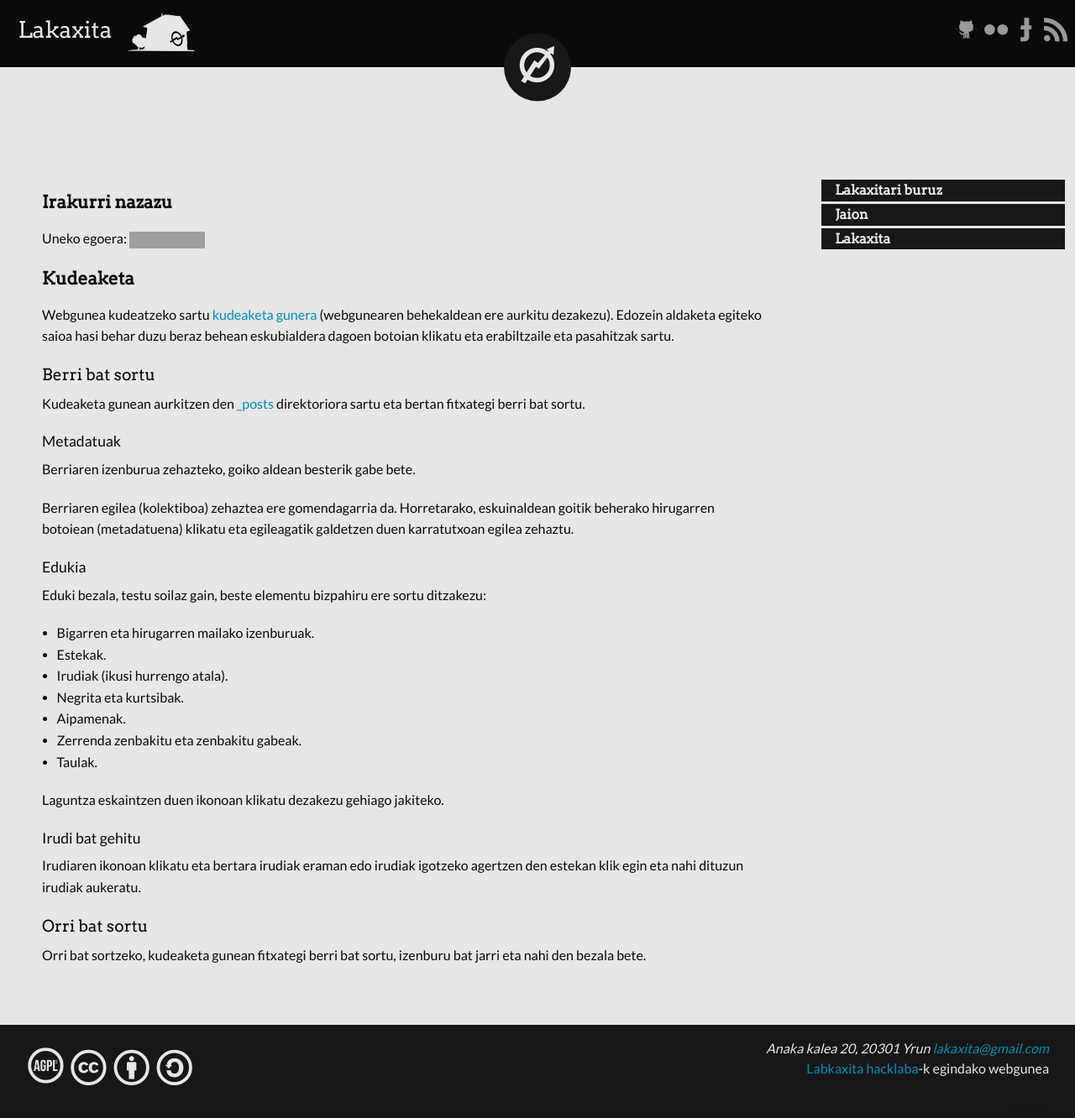
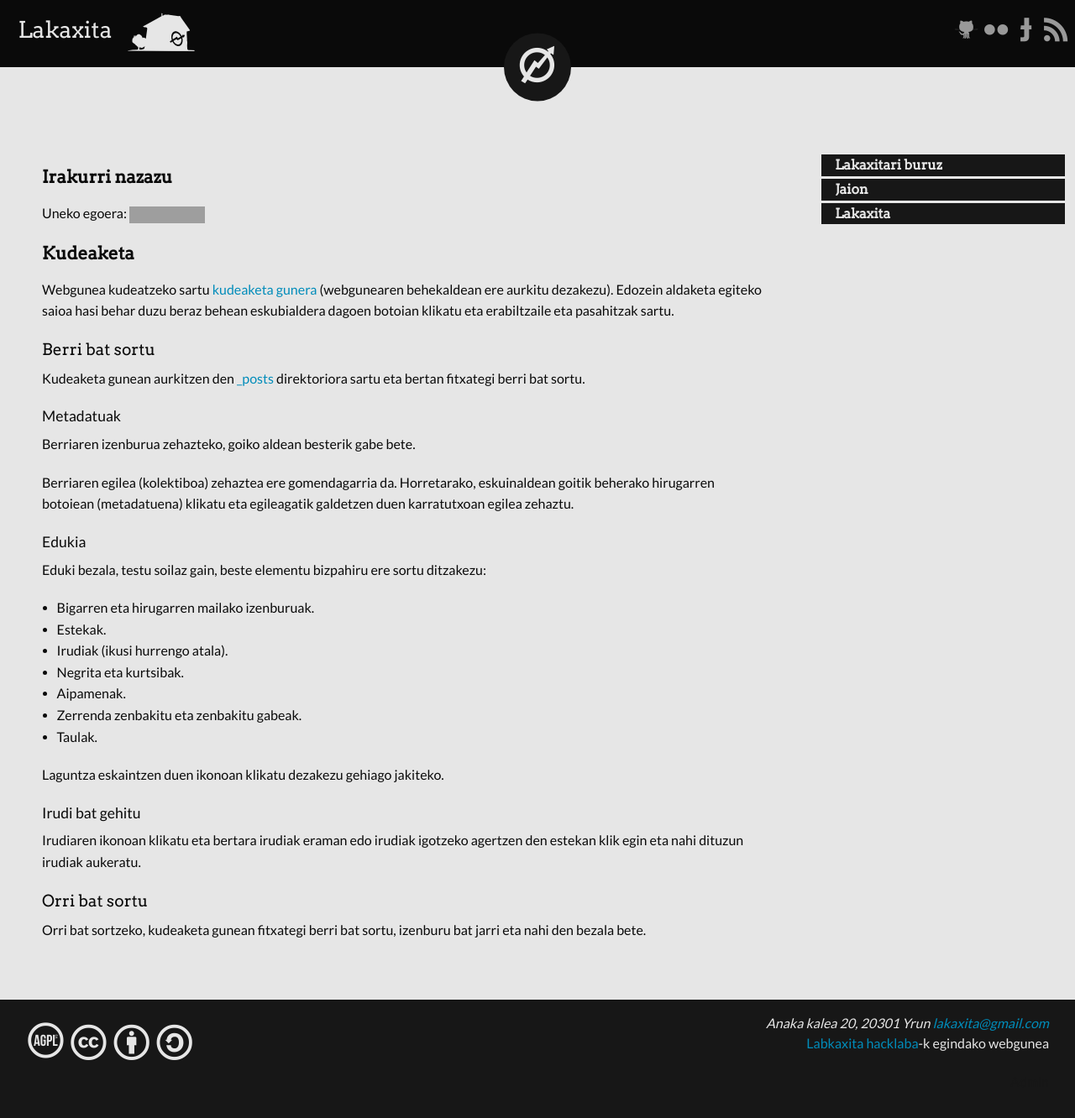
Before and after one commit to lakaxita/lakaxita.github.io, a Jekyll site: the page built from README.markdown, in a window 1280 px wide and 1347 px high. Shown: the top 1332 px of the window at 84% size. Built offline with Jekyll 4.4.1, drawn with Linux system fonts in a browser that asks for light colours; Markdown is read by kramdown in place of the engine named in the settings; grey boxes are pictures that could not be loaded.

Commit message:
less margin in main

```diff
--- a/_sass/main.sass
+++ b/_sass/main.sass
@@ -122,7 +122,7 @@ div#wrap
     @media #{$medium-up}
         margin: 5em 0 0 0 !important
     aside
-        margin-top: 50px
+        margin-top: 20px
         +grid-column($columns:12)
         @media #{$large-up}
             +grid-column($columns:3)
@@ -142,7 +142,7 @@ div#wrap
                 li.category
                     background: scale-lightness(#000, 14%)
     main
-        margin: 50px 0 0 0
+        margin: 20px 0 0 0
         padding: 0 20px !important
         +grid-column($columns:12)
         @media #{$large-up}
```
